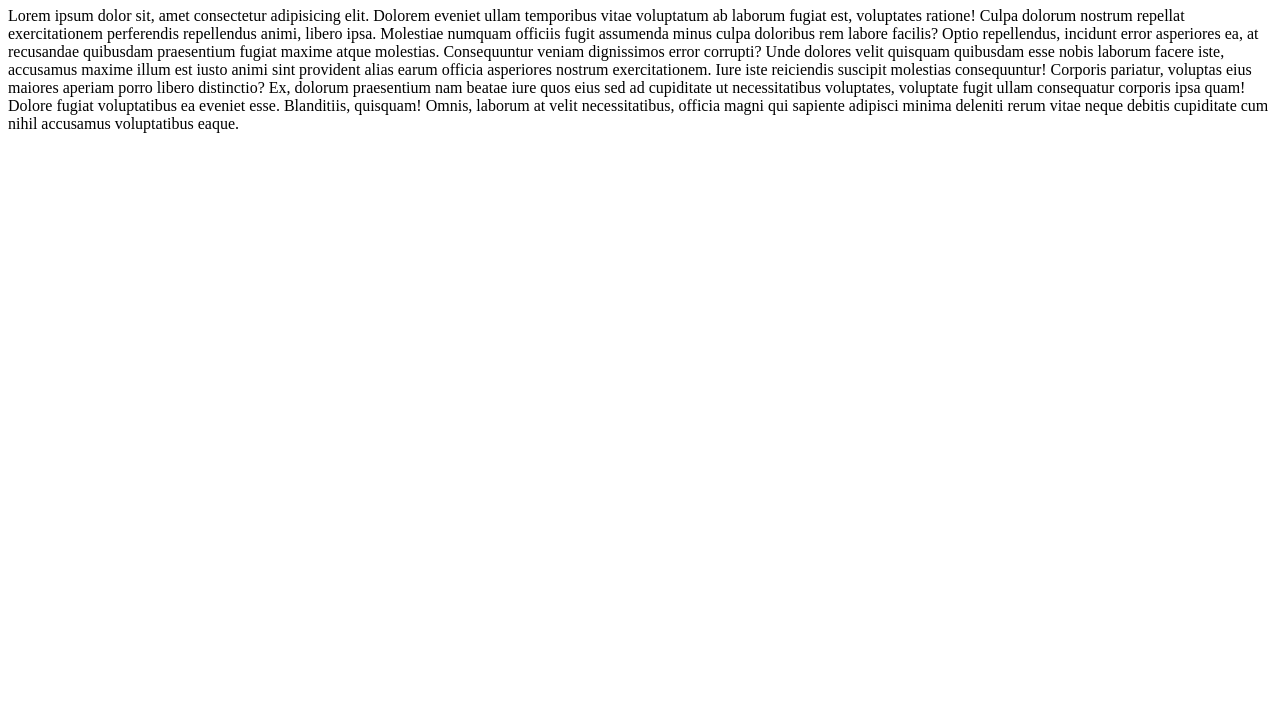
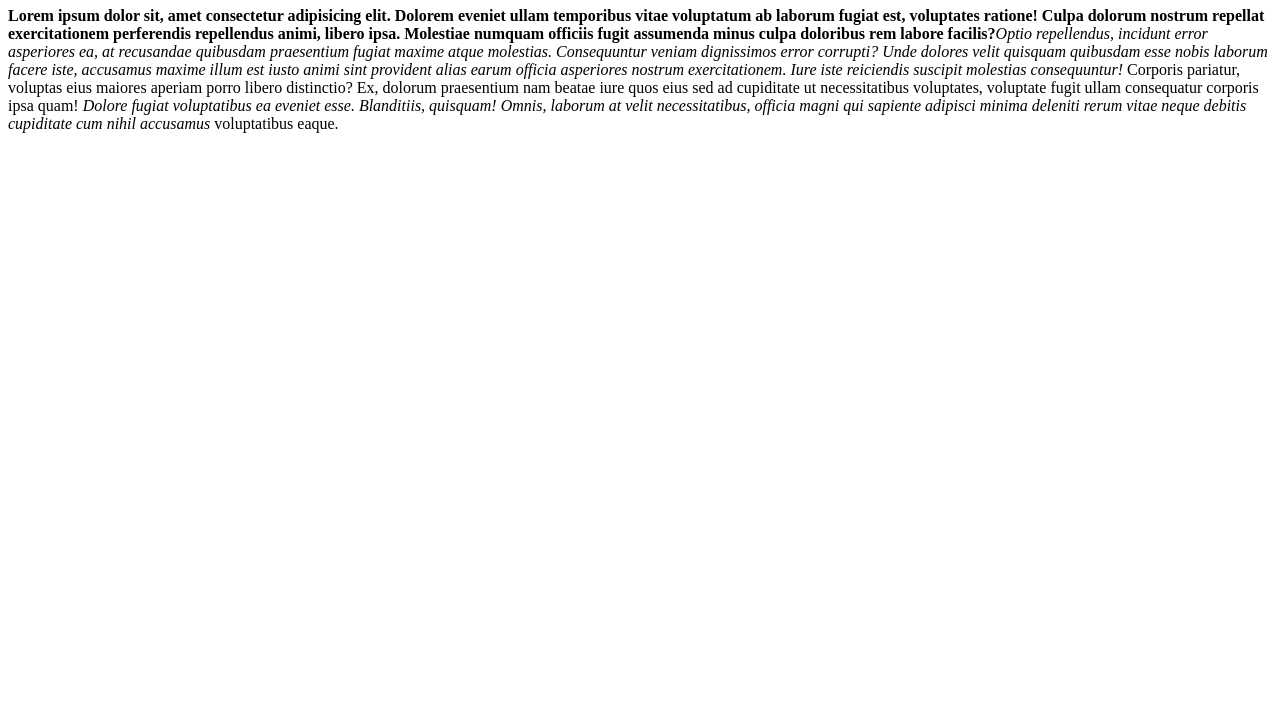
Before and after one commit to oswaldo33/lorem-ipsum-oswaldo-19oct2023, a plain HTML site: page index.html in a window 1280 px wide. Shown: the part 73-800 px from the top of the page. Drawn offline with Linux system fonts and the light colour scheme.

Commit message:
fix: changes index and readme md file

```diff
--- a/index.html
+++ b/index.html
@@ -8,10 +8,10 @@
 <body>
   <h1>Lorem Ipsum</h1>
 
-  <p>Lorem ipsum dolor sit, amet consectetur adipisicing elit. Dolorem eveniet ullam temporibus vitae voluptatum ab laborum fugiat est, voluptates ratione! Culpa dolorum nostrum repellat exercitationem perferendis repellendus animi, libero ipsa.
-  Molestiae numquam officiis fugit assumenda minus culpa doloribus rem labore facilis? Optio repellendus, incidunt error asperiores ea, at recusandae quibusdam praesentium fugiat maxime atque molestias. Consequuntur veniam dignissimos error corrupti?
-  Unde dolores velit quisquam quibusdam esse nobis laborum facere iste, accusamus maxime illum est iusto animi sint provident alias earum officia asperiores nostrum exercitationem. Iure iste reiciendis suscipit molestias consequuntur!
+  <p><strong>Lorem ipsum dolor sit, amet consectetur adipisicing elit. Dolorem eveniet ullam temporibus vitae voluptatum ab laborum fugiat est, voluptates ratione! Culpa dolorum nostrum repellat exercitationem perferendis repellendus animi, libero ipsa.
+  Molestiae numquam officiis fugit assumenda minus culpa doloribus rem labore facilis?</strong><i>Optio repellendus, incidunt error asperiores ea, at recusandae quibusdam praesentium fugiat maxime atque molestias. Consequuntur veniam dignissimos error corrupti?
+  Unde dolores velit quisquam quibusdam esse nobis laborum facere iste, accusamus maxime illum est iusto animi sint provident alias earum officia asperiores nostrum exercitationem. Iure iste reiciendis suscipit molestias consequuntur!</i>
   Corporis pariatur, voluptas eius maiores aperiam porro libero distinctio? Ex, dolorum praesentium nam beatae iure quos eius sed ad cupiditate ut necessitatibus voluptates, voluptate fugit ullam consequatur corporis ipsa quam!
-  Dolore fugiat voluptatibus ea eveniet esse. Blanditiis, quisquam! Omnis, laborum at velit necessitatibus, officia magni qui sapiente adipisci minima deleniti rerum vitae neque debitis cupiditate cum nihil accusamus voluptatibus eaque.</p>
+  <em>Dolore fugiat voluptatibus ea eveniet esse. Blanditiis, quisquam! Omnis, laborum at velit necessitatibus, officia magni qui sapiente adipisci minima deleniti rerum vitae neque debitis cupiditate cum nihil accusamus</em> voluptatibus eaque.</p>
 </body>
 </html>
```
Also changed, not shown: app_screenshot.png.
